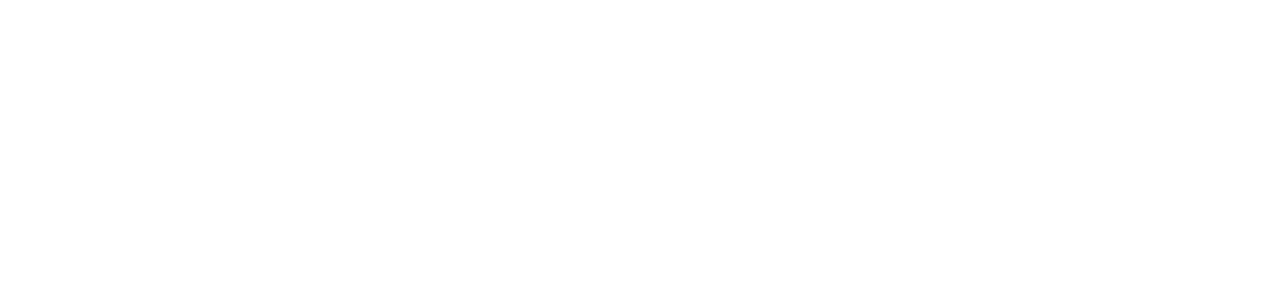
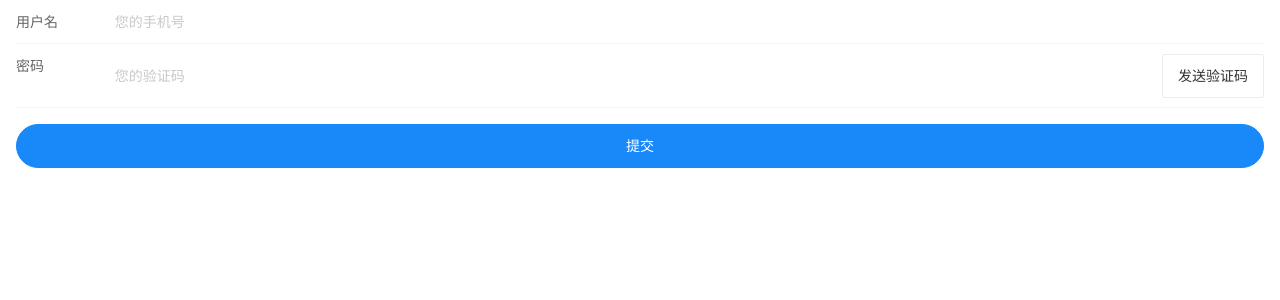
Before and after one commit to DarkAngel637/MajorProfessionalTwo, a Vue app in the folder daily.fresh/: page /login in a window 1280 px wide. Shown: the top 300 px of the page. Built offline with nearby package versions, Linux system fonts and the light colour scheme.

Commit message:
登陆页和登录拦截

```diff
--- a/daily.fresh/src/main.js
+++ b/daily.fresh/src/main.js
@@ -2,6 +2,8 @@
 import App from './App.vue'
 // 引入router
 import router from './router'
+// 引入导航守卫
+import './router/permission'
 // 引入store
 import store from './store'
 // 引入vant
--- a/daily.fresh/src/router/index.js
+++ b/daily.fresh/src/router/index.js
@@ -3,6 +3,7 @@
 // 引入一级路由
 import Detail from '@/views/detail.vue'
 import Main from '@/views/main.vue'
+import Login from '@/views/login.vue'
 
 // 引入二级路由
 import Index from '@/views/main/index.vue'
@@ -32,6 +33,9 @@
     component: Profile
   }]
 }, {
+  path: '/login',
+  component: Login
+}, {
   path: '/',
   redirect: '/main/index'
   // }, {
--- /dev/null
+++ b/daily.fresh/src/router/permission.js
@@ -0,0 +1,23 @@
+import router from './index'
+
+const whiteList = ['/main/profile'];
+
+// 跳转前的守卫
+router.beforeEach((to, from, next)=>{
+    // 判断是否登陆
+    let token = window.localStorage.getItem('token');
+    if (token){
+        next();
+    }else{
+        if (whiteList.includes(to.path)){
+            next('/login');
+        }else{
+            next();
+        }
+    }
+})
+
+// 跳转后的守卫
+router.afterEach((to, from)=>{
+
+})
--- a/daily.fresh/src/views/login.vue
+++ b/daily.fresh/src/views/login.vue
@@ -0,0 +1,57 @@
+<template>
+  <van-form @submit="onSubmit">
+    <van-field
+      v-model="phone"
+      name="phone"
+      label="用户名"
+      placeholder="您的手机号"
+      :rules="[{ pattern: /^1[3456789]\d{9}$/, message: '请填写正确的手机号' }]"
+    />
+    <van-field
+      v-model="code"
+      type="number"
+      maxlength="6"
+      name="code"
+      label="密码"
+      placeholder="您的验证码"
+      :rules="[{ pattern: /\d{6}/, message: '请填写验证码' }]"
+    >
+        <template v-slot:button>
+            <van-button @click.prevent="randomCode">发送验证码</van-button>
+        </template>
+    </van-field>
+    <div style="margin: 16px">
+      <van-button round block type="info" native-type="submit">提交</van-button>
+    </div>
+  </van-form>
+</template>
+
+<script>
+export default {
+  data() {
+    return {
+      phone: '',
+      code: '',
+      sendCode: ''
+    };
+  },
+  methods: {
+    onSubmit(values) {
+      console.log('submit', values);
+      if (values.phone === '13133809344' && values.code === this.sendCode){
+           this.$notify({ type: 'success', message: '登陆成功' });
+           window.localStorage.setItem('token', values.phone+values.code);
+           setTimeout(()=>{
+               this.$router.replace('/');
+           }, 3000);
+      }else{
+           this.$notify({ type: 'danger', message: '用户名或验证码错误' });
+      }
+    },
+    randomCode(){
+        this.sendCode = String(Math.random()).slice(-6)
+        console.log('发出的验证码...', this.sendCode);
+    }
+  },
+};
+</script>
--- a/daily.fresh/src/views/main/index.vue
+++ b/daily.fresh/src/views/main/index.vue
@@ -19,6 +19,7 @@
     </ul>
   </div>
 </template>
+
 
 <script>
 import { mapState, mapActions, mapMutations } from "vuex";
```
